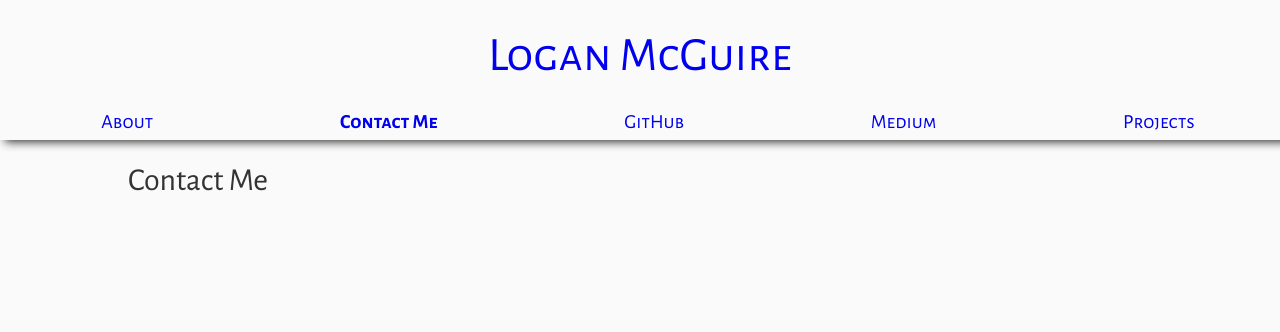
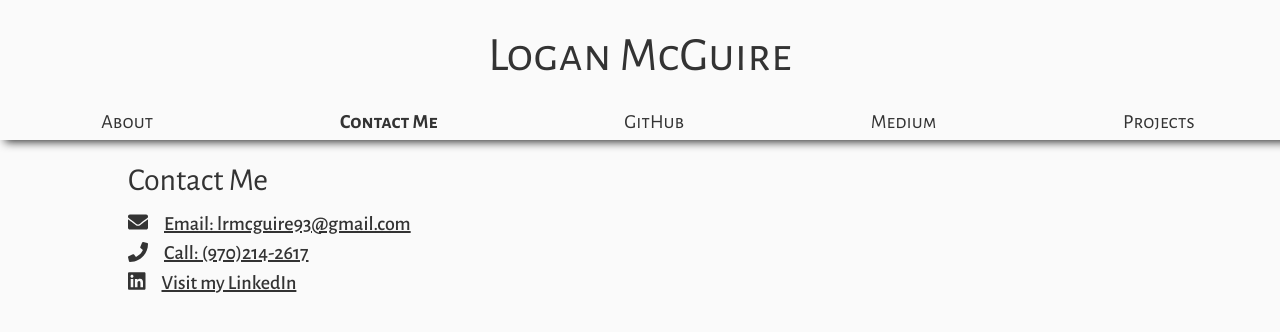
Before and after one commit to Zietieflr/portfolio-website, a React (Create React App) app: page /contact in a window 1280 px wide. Shown: the top 332 px of the page. Built offline with nearby package versions, Linux system fonts and the light colour scheme.

Commit message:
Update styling. Generalize ProjectLinks to ExternalLinks component. Fill basic info for ContactMe.

```diff
--- a/src/App.css
+++ b/src/App.css
@@ -23,7 +23,11 @@ h1 > a, h3 > a {
   text-decoration: none;
 }
 
-h1 > a:visited, h3 > a:visited, h6 > a:visited {
+a:visited {
+  color: hsl(0, 0%, 20%);
+}
+
+a {
   color: hsl(0, 0%, 20%);
 }
 
@@ -153,6 +157,6 @@ div.contrib-legend {
   transform: translateY(2px);
 }
 
-.project-link > a {
+.external-link > a {
   margin-right: 1rem;
 }
--- a/src/components/ContactMe.js
+++ b/src/components/ContactMe.js
@@ -1,7 +1,50 @@
 import React from "react";
+import { faEnvelope, faPhone } from "@fortawesome/free-solid-svg-icons";
+
+import ExternalLinks from "./ExternalLinks";
+import { faLinkedin } from "@fortawesome/free-brands-svg-icons";
 
 export default function ContactMe(){
+  function mailTo() {
+    const user = "lrmcguire93";
+    const domain = "gmail.com";
+    return "mailTo:" + user + "@" + domain;
+  }
+
+  function emailText() {
+    const user = "lrmcguire93";
+    const domain = "gmail.com";
+    return "Email: " + user + "@" + domain;
+  }
+
+  function phone() {
+    const area = "970";
+    const exchange = "214";
+    const subscriber = "2617";
+    return "tel:" + area + exchange + subscriber;
+  }
+
+  function phoneText() {
+    const area = "970";
+    const exchange = "214";
+    const subscriber = "2617";
+    return "Call: (" + area + ")" + exchange + "-" + subscriber;
+  }
+
+  function linkedIn() {
+    return "https://www.linkedin.com/in/logan-mcguire/";
+  }
+
+  function linkedInText() {
+    return "Visit my LinkedIn"
+  }
+
   return(
-    <h3>Contact Me</h3>
+    <>
+      <h3>Contact Me</h3>
+      <ExternalLinks link={mailTo()} text={emailText()} icon={faEnvelope} />
+      <ExternalLinks link={phone()} text={phoneText()} icon={faPhone} />
+      <ExternalLinks link={linkedIn()} text={linkedInText()} icon={faLinkedin} />
+    </>
   )
 }
--- a/src/components/ProjectLinks.js
+++ b/src/components/ExternalLinks.js
@@ -1,17 +1,16 @@
 import React from "react";
 import { FontAwesomeIcon } from "@fortawesome/react-fontawesome";
-import { faExternalLinkAlt } from "@fortawesome/free-solid-svg-icons";
 
-export default function ProjectLinks(props) {
-  const { link, text } = props;
+export default function ExternalLinks(props) {
+  const { link, text, icon } = props;
 
   function capitalizeText(text) {
     return text.charAt(0).toUpperCase() + text.slice(1)
   }
   return (
-    <h6 className="project-link">
+    <h6 className="external-link">
       <a href={link}>
-        <FontAwesomeIcon icon={faExternalLinkAlt} />
+        <FontAwesomeIcon icon={icon} />
       </a>
       <a href={link}>
         {capitalizeText(text)}
--- a/src/components/GitHub.js
+++ b/src/components/GitHub.js
@@ -2,6 +2,8 @@ import React, { useEffect, useState } from "react";
 
 import url from "../helpers/urls"
 import gitHubShowcases from "../helpers/gitHubShowcase"
+import ExternalLinks from "./ExternalLinks";
+import { faGithub } from "@fortawesome/free-brands-svg-icons";
 
 export default function GitHub(){
   const [gitHubScriptWorking, setGitHubScriptWorking] = useState(true);
@@ -55,12 +57,11 @@ export default function GitHub(){
 
   function gitHubShowcase() {
     return gitHubShowcases().map(showcase => {
+      const {name, link, shortDescription} = showcase;
       return (
-        <li key={showcase.name} className="project-item">
-          <h6>
-            <a href={showcase.link}>{showcase.name}</a>
-          </h6>
-          <p>{showcase.shortDescription}</p>
+        <li key={name} className="project-item">
+          <ExternalLinks link={link} text={name} icon={faGithub} />
+          <p>{shortDescription}</p>
         </li>
       )
     })
--- a/src/components/Project.js
+++ b/src/components/Project.js
@@ -1,6 +1,7 @@
 import React from "react";
+import { faExternalLinkAlt } from "@fortawesome/free-solid-svg-icons";
 
-import ProjectLinks from "./ProjectLinks"
+import ExternalLinks from "./ExternalLinks"
 
 import { useWindowDimensions } from "../hooks/useWindDimensions";
 
@@ -36,7 +37,7 @@ export default function Project(props) {
 
   function renderLinks() {
     return Object.entries(links).map(link => {
-      return <ProjectLinks key={link[0]} link={link[1]} text={link[0]} />
+      return <ExternalLinks key={link[0]} link={link[1]} text={link[0]} icon={faExternalLinkAlt} />
     })
   }
 
```
